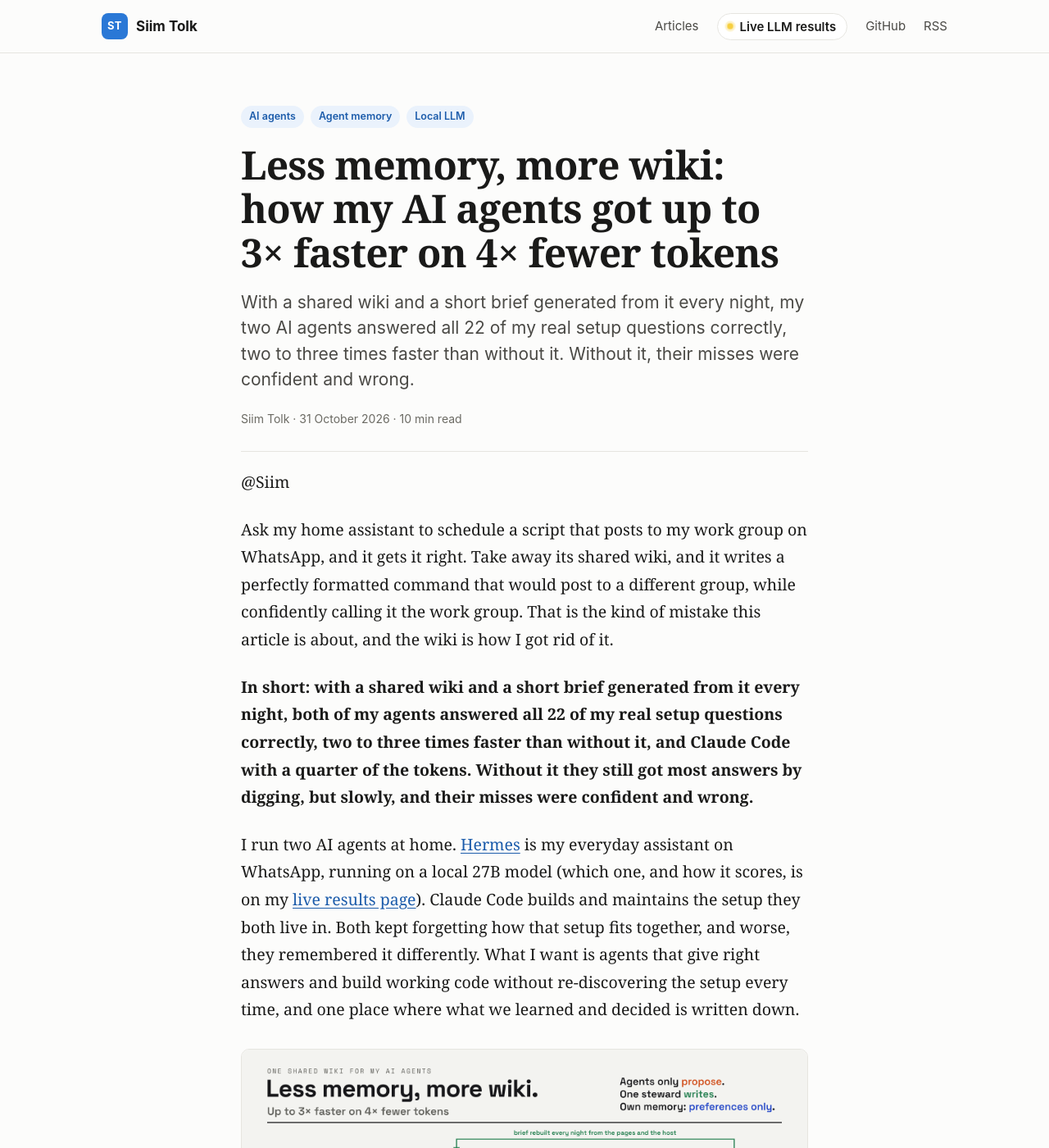
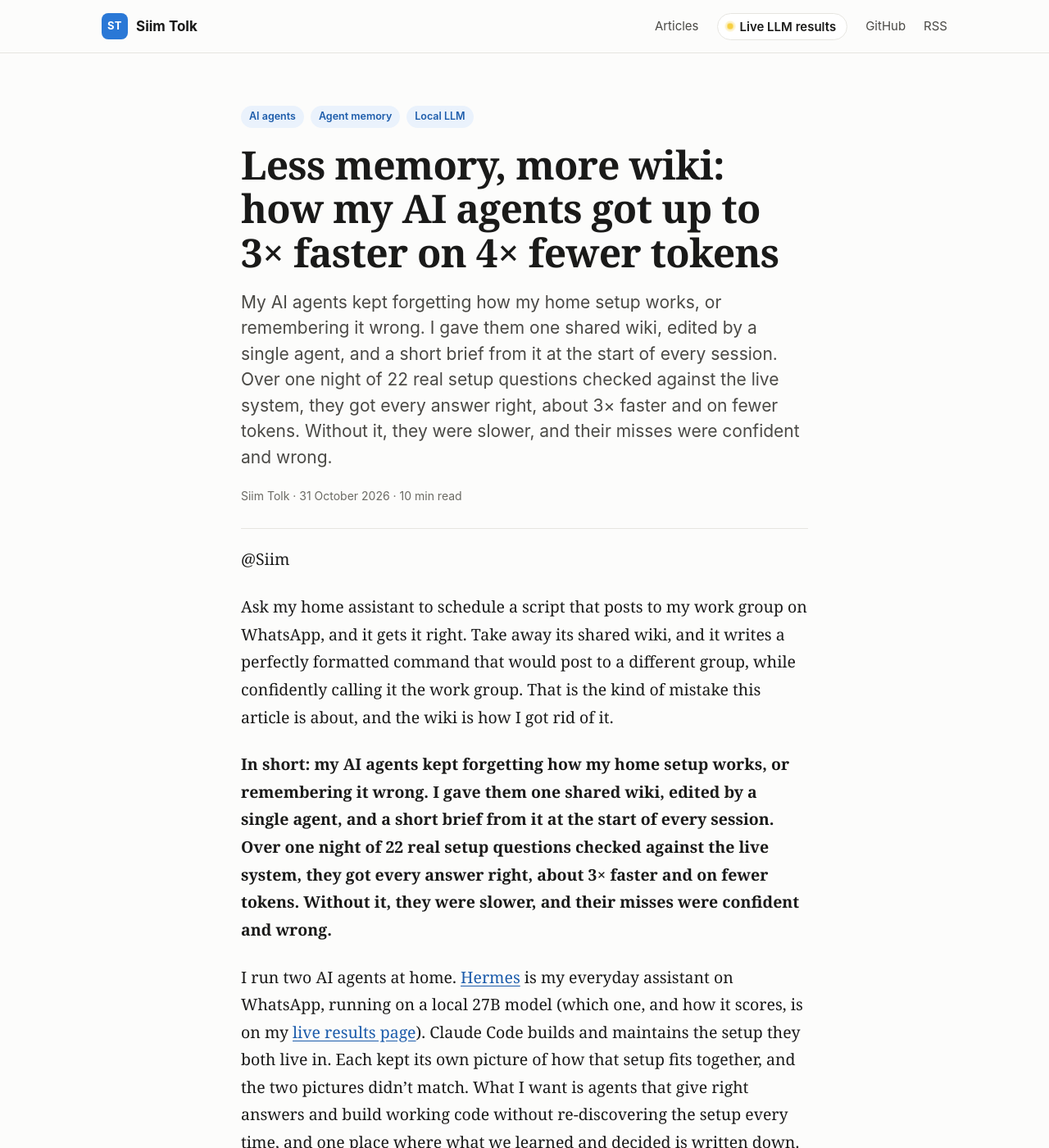
Before and after one commit to siimtolk/siimtolk.github.io, a Jekyll site: the page built from _posts/2026-10-31-model-wiki.md, in a window 1280 px wide and 1400 px high. Shown: the whole window at 82% size. Built offline with Jekyll 4.4.1, drawn with Linux system fonts in a browser that asks for light colours.

Commit message:
model-wiki: shorter abstract, aligned with title and intro (#4)

```diff
--- a/_posts/2026-10-31-model-wiki.md
+++ b/_posts/2026-10-31-model-wiki.md
@@ -1,7 +1,7 @@
 ---
 layout: post
 title: "Less memory, more wiki: how my AI agents got up to 3× faster on 4× fewer tokens"
-description: "With a shared wiki and a short brief generated from it every night, my two AI agents answered all 22 of my real setup questions correctly, two to three times faster than without it. Without it, their misses were confident and wrong."
+description: "My AI agents kept forgetting how my home setup works, or remembering it wrong. I gave them one shared wiki, edited by a single agent, and a short brief from it at the start of every session. Over one night of 22 real setup questions checked against the live system, they got every answer right, about 3× faster and on fewer tokens. Without it, they were slower, and their misses were confident and wrong."
 date: 2026-10-31
 image: /assets/img/model-wiki/overview.png
 tags: [AI agents, Agent memory, Local LLM]
@@ -11,9 +11,9 @@ tags: [AI agents, Agent memory, Local LLM]
 
 Ask my home assistant to schedule a script that posts to my work group on WhatsApp, and it gets it right. Take away its shared wiki, and it writes a perfectly formatted command that would post to a different group, while confidently calling it the work group. That is the kind of mistake this article is about, and the wiki is how I got rid of it.
 
-**In short: with a shared wiki and a short brief generated from it every night, both of my agents answered all 22 of my real setup questions correctly, two to three times faster than without it, and Claude Code with a quarter of the tokens. Without it they still got most answers by digging, but slowly, and their misses were confident and wrong.**
+**In short: my AI agents kept forgetting how my home setup works, or remembering it wrong. I gave them one shared wiki, edited by a single agent, and a short brief from it at the start of every session. Over one night of 22 real setup questions checked against the live system, they got every answer right, about 3× faster and on fewer tokens. Without it, they were slower, and their misses were confident and wrong.**
 
-I run two AI agents at home. [Hermes](https://github.com/NousResearch/hermes-agent) is my everyday assistant on WhatsApp, running on a local 27B model (which one, and how it scores, is on my [live results page](/results/)). Claude Code builds and maintains the setup they both live in. Both kept forgetting how that setup fits together, and worse, they remembered it differently. What I want is agents that give right answers and build working code without re-discovering the setup every time, and one place where what we learned and decided is written down.
+I run two AI agents at home. [Hermes](https://github.com/NousResearch/hermes-agent) is my everyday assistant on WhatsApp, running on a local 27B model (which one, and how it scores, is on my [live results page](/results/)). Claude Code builds and maintains the setup they both live in. Each kept its own picture of how that setup fits together, and the two pictures didn't match. What I want is agents that give right answers and build working code without re-discovering the setup every time, and one place where what we learned and decided is written down.
 
 ![How the shared wiki works: Hermes, Claude Code and scripts read a generated setup brief and the wiki, and write only notes into an inbox; each morning a Claude Code steward checks the notes, rewrites the curated pages and reviews Hermes' skill proposals; the live host fills in the facts it knows; a sweeper moves setup facts out of the agents' private memories; a nightly test asks both agents real questions; a morning report goes to WhatsApp](/assets/img/model-wiki/overview.png)
 
```
